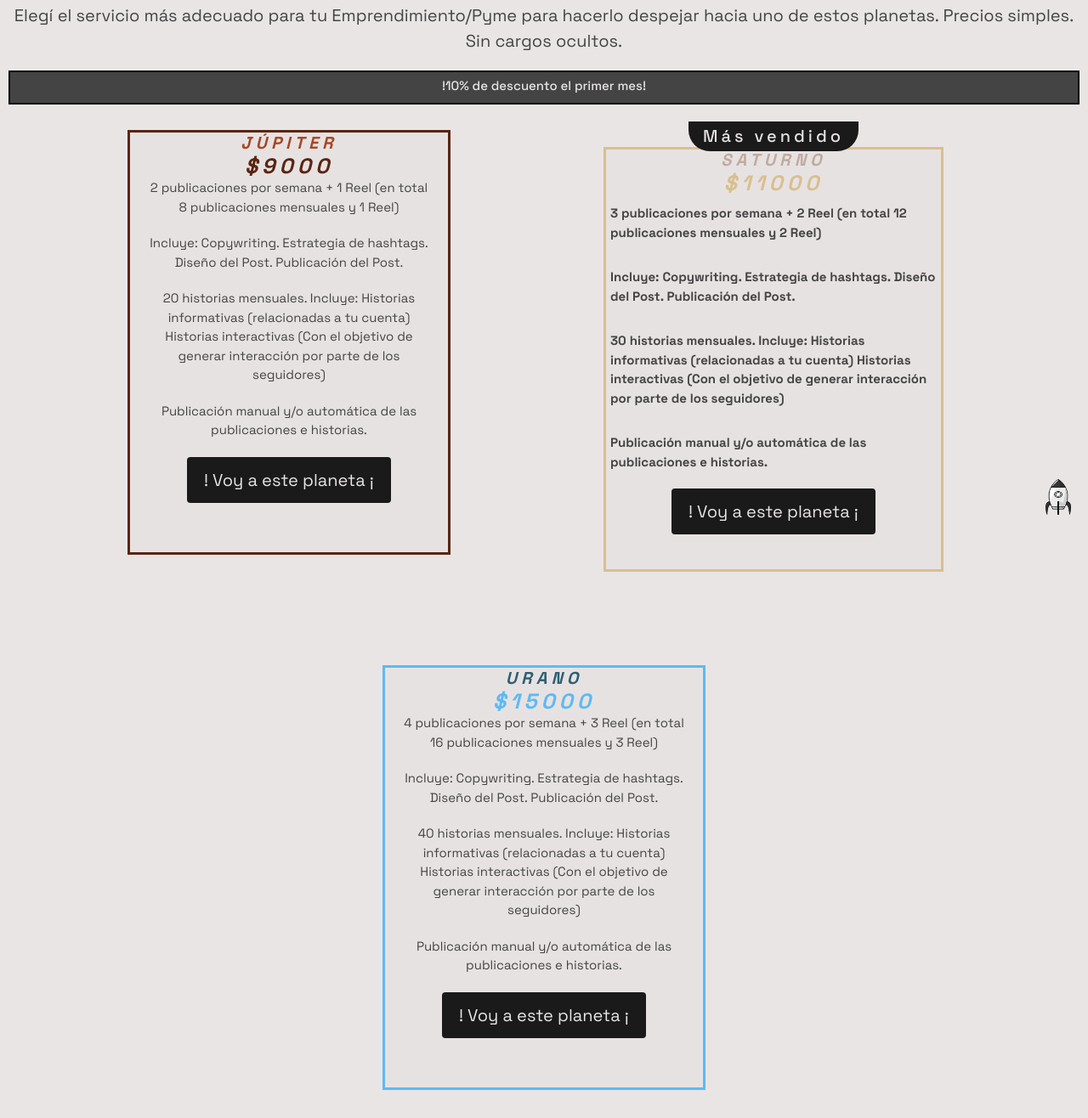
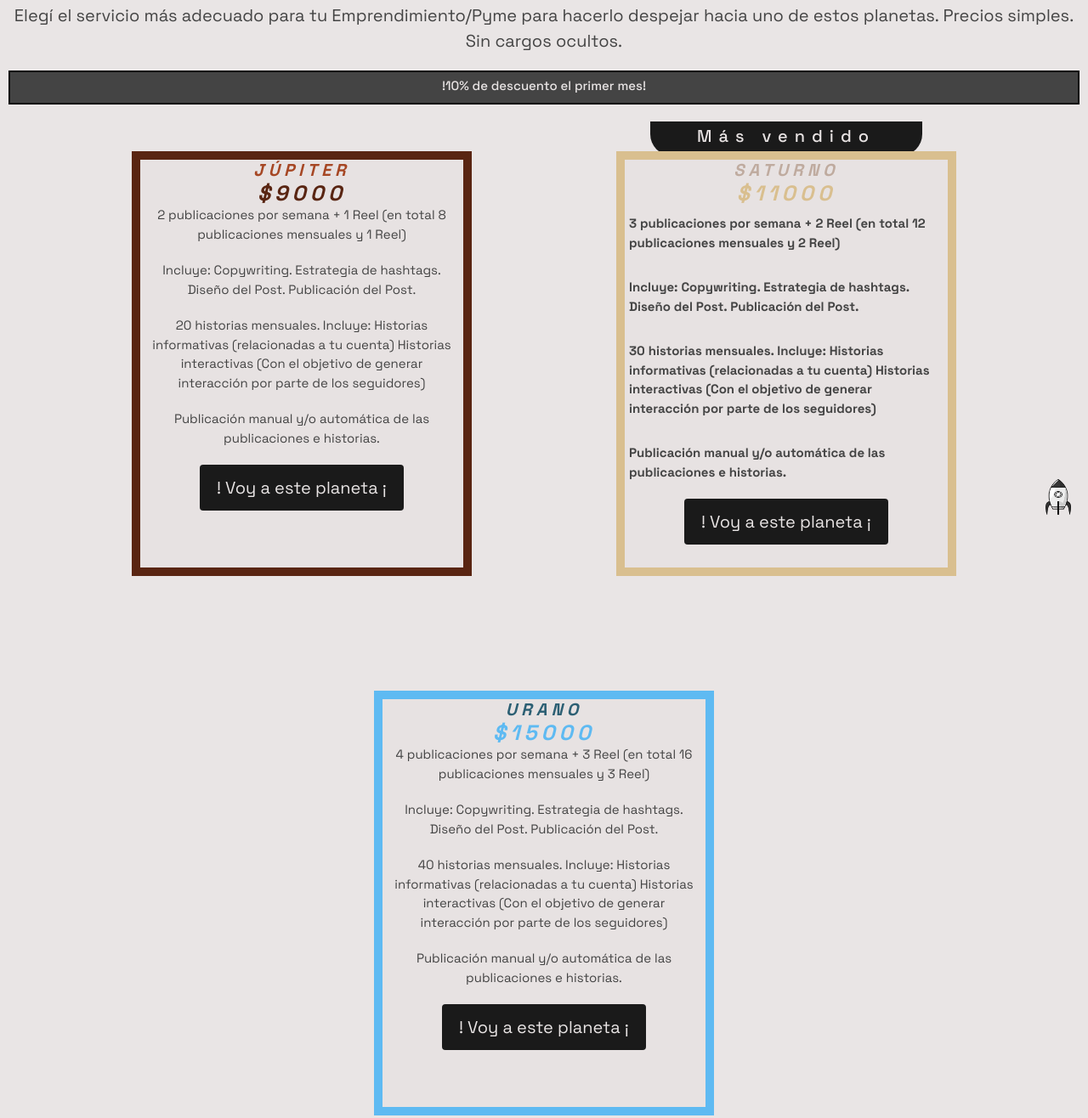
Before and after one commit to FacundoMarcoBacigalupo/Sitio-Web-MFL, a plain HTML site: page Secciones/Servicios.html in a window 1280 px wide. Shown: the part 144-1460 px from the top of the page at 85% size. Drawn offline with nearby package versions, Linux system fonts and the light colour scheme.

Commit message:
Modifique la pagina de servicios

```diff
--- a/Secciones/Servicios.html
+++ b/Secciones/Servicios.html
@@ -78,7 +78,7 @@
     <div class="container">
       <div class="row">
 
-        <div class="col-4 forma">
+        <div class="col-4-md-12 forma">
             <h2 class="nombre">JÚPITER</h2>
 
             <h2 class="precio">$9000</h2>
@@ -103,8 +103,12 @@
         </div>
 
 
-        <div>
-        <strong><h3 class="col-4 vendido">Más vendido</h3></strong>
+
+
+
+
+        <div class="move">
+        <strong><h3 class="col-4-md-12 vendido">Más vendido</h3></strong>
 
         <div class="forma2">
             <h2 class="nombre2">SATURNO</h2>
@@ -132,7 +136,7 @@
 
 
 
-        <div class="col-4 forma3">
+        <div class="col-4-md-12 forma3">
             <h2 class="nombre3">URANO</h2>
 
             <h2 class="precio3">$15000</h2>
--- a/index.css
+++ b/index.css
@@ -605,16 +605,18 @@
         text-align: center;
     }
 
+
+
     /* Servicio JÚPITER */
     .forma {
         margin: auto;
-        margin-top: 10px;
+        margin-top: 35px;
         margin-bottom: 50px;
         width: 400px;
         height: 500px;
         background: #e7e2e2;
         color: #592512;
-        border-style: solid;
+        border: 10px solid;
         text-align: center;
     }
     .forma p{
@@ -651,15 +653,18 @@
     /* Fin servicio JÚPITER */
 
     /* Servicio SATURNO */
+    .move{
+        margin: auto;
+    }
     .vendido{
-        margin: 0 auto;
+        margin: auto;
         margin-bottom: -15px;
         padding: 5px;
         background: #1a1a1a;
-        width: 600px;
-        height: 35px;
+        width: 80%;
+        height: 40px;
         color: #e7e2e2;
-        letter-spacing: 4px;
+        letter-spacing: 8px;
         font-size: 20px;
         text-align: center;
         border-bottom-left-radius: 25px;
@@ -670,14 +675,13 @@
 
 
     .forma2 {
-        margin: auto;
         margin-top: 10px;
         margin-bottom: 100px;
         width: 400px;
         height: 500px;
         background: #e7e2e2;
         color: #d9bf8f;
-        border-style: solid;
+        border: 10px solid;
         text-align: center;
     }
     .forma2 p{
@@ -716,13 +720,13 @@
     /* Servicio URANO */
     .forma3 {
         margin: auto;
-        margin-top: 10px;
+        margin-top: 35px;
         margin-bottom: 50px;
         width: 400px;
         height: 500px;
         background: #e7e2e2;
         color: #5ebaf2;
-        border-style: solid;
+        border: 10px solid;
         text-align: center;
     }
     .forma3 p{
```
